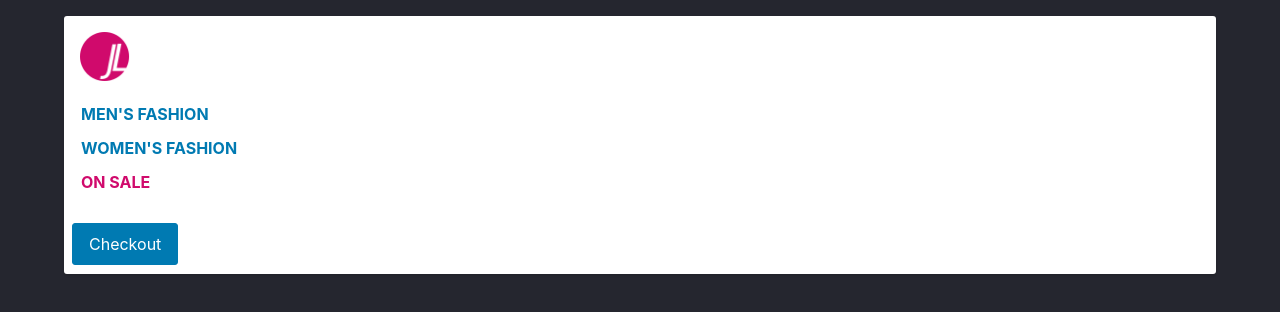
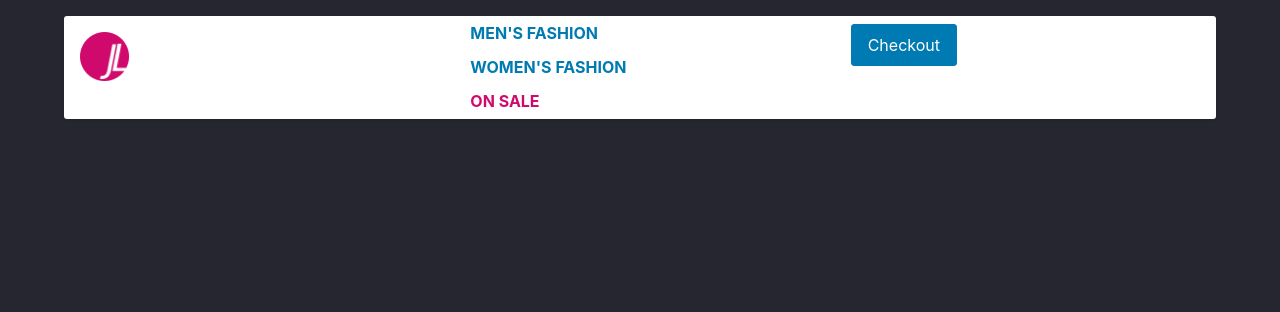
Before and after one commit to omarabdallah96/HTML-CSS-Git-Exercise-Tripoli, a website: page week-2/17-nav-menu/index.html in a window 1280 px wide. Drawn offline with Linux system fonts and the light colour scheme.

Commit message:
completed -17-nav-menu

```diff
--- a/week-2/17-nav-menu/styles.css
+++ b/week-2/17-nav-menu/styles.css
@@ -1 +1,16 @@
 /* Write your media queries and flexbox CSS below */
+@media screen and (min-width: 480px) {
+  .site-header__nav {
+    flex-direction: row;
+  }
+}
+@media screen and (min-width: 700px) {
+  .site-header {
+    columns: 3;
+  }
+}
+@media screen and (min-width: 992px) {
+  .site-header {
+    justify-content: space-between;
+  }
+}
```
